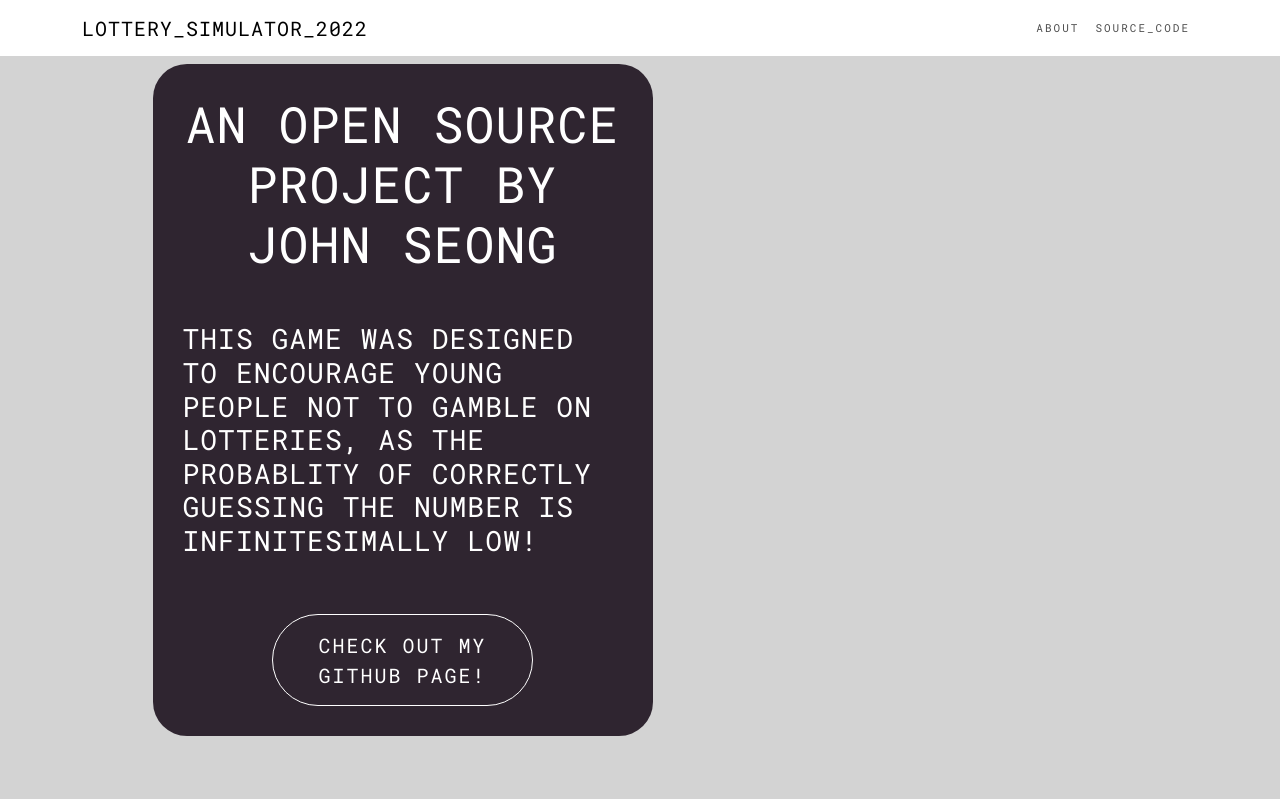
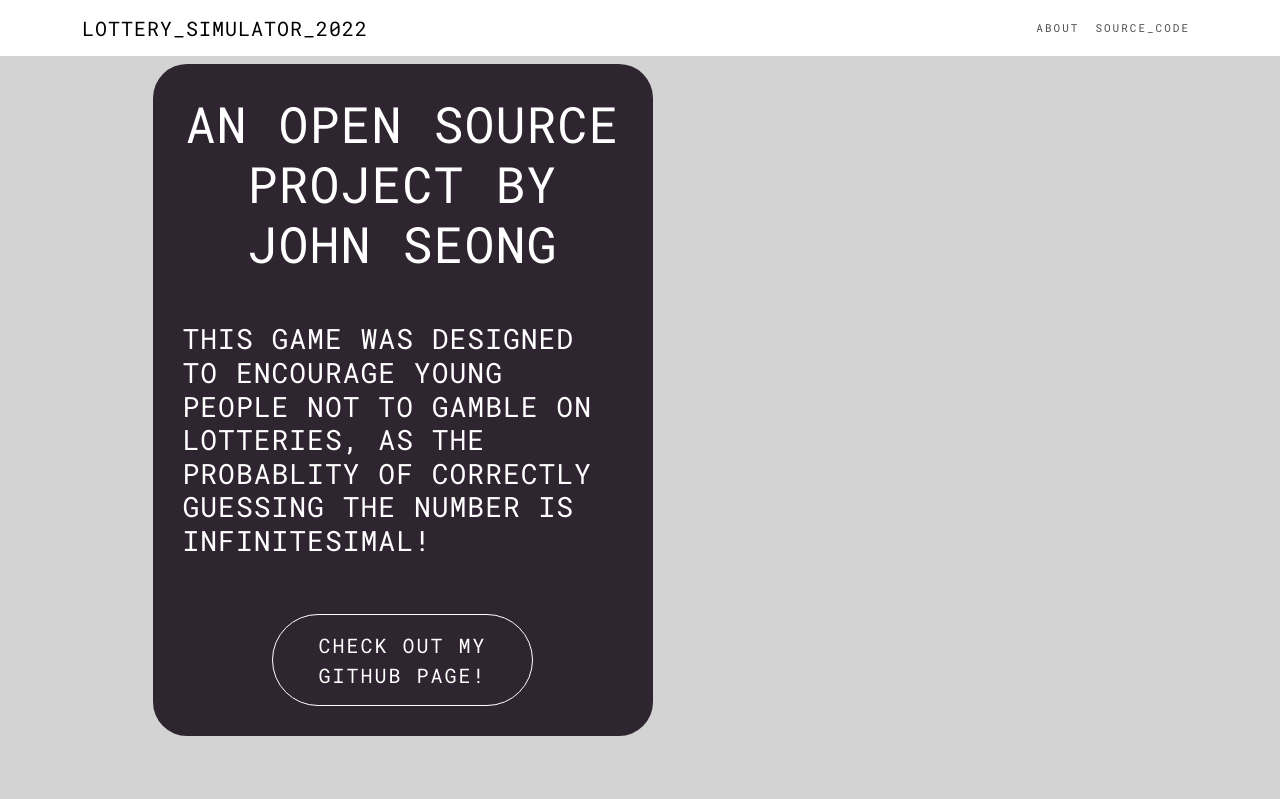
Before and after one commit to wonmor/Lottery-Simulator-2022-Web, a Flask app: page /about in a window 1280 px wide. Shown: the top 799 px of the page. Run offline with Flask 2, Linux system fonts and the light colour scheme; some libraries are stand-ins or nearby versions; some web fonts are replaced.

Commit message:
Updated comment

```diff
--- a/main.py
+++ b/main.py
@@ -1,6 +1,6 @@
 #-----------------------------------------------------------------------------
 # Name:        Lottery Simulator 2022
-# Purpose:     To encourage young people not to gamble on lotteries, as the probablity of correctly guessing the number is infinitemisially low!
+# Purpose:     To encourage young people not to gamble on lotteries, as the probablity of correctly guessing the number is infinitemisial!
 #
 # Author:      John Seong
 # Created:     25-Feb-2022
--- a/website/templates/about.html
+++ b/website/templates/about.html
@@ -6,7 +6,7 @@
             <div class="col-lg-7 my-auto" style="border-style: none;">
                 <div class="mx-auto header-content" style="background: rgba(47,37,48, 1);padding: 30px;border-radius: 34px; margin: 6px; align-items: center; justify-items: center; align-content: center; justify-content: center;">
                     <h1 class="mb-5" style="font-family: 'Roboto Mono', monospace;color: white;text-align: center;">AN OPEN SOURCE<br>PROJECT BY<br>JOHN SEONG</h1>
-                    <h3 style="font-family: 'Roboto Mono', monospace; text-transform: uppercase; color: white">This game was designed to encourage young people not to gamble on lotteries, as the probablity of correctly guessing the number is infinitesimally low!</h3>
+                    <h3 style="font-family: 'Roboto Mono', monospace; text-transform: uppercase; color: white">This game was designed to encourage young people not to gamble on lotteries, as the probablity of correctly guessing the number is infinitesimal!</h3>
                     </h3><br><br><a class="btn btn-outline-warning btn-xl" role="button" href="https://github.com/wonmor" style="color: white;border-color: white;font-family: 'Roboto Mono', monospace;font-size: 20px;">CHECK OUT MY<br>GITHUB PAGE!</a></div>
             </div>
         </div>
```
